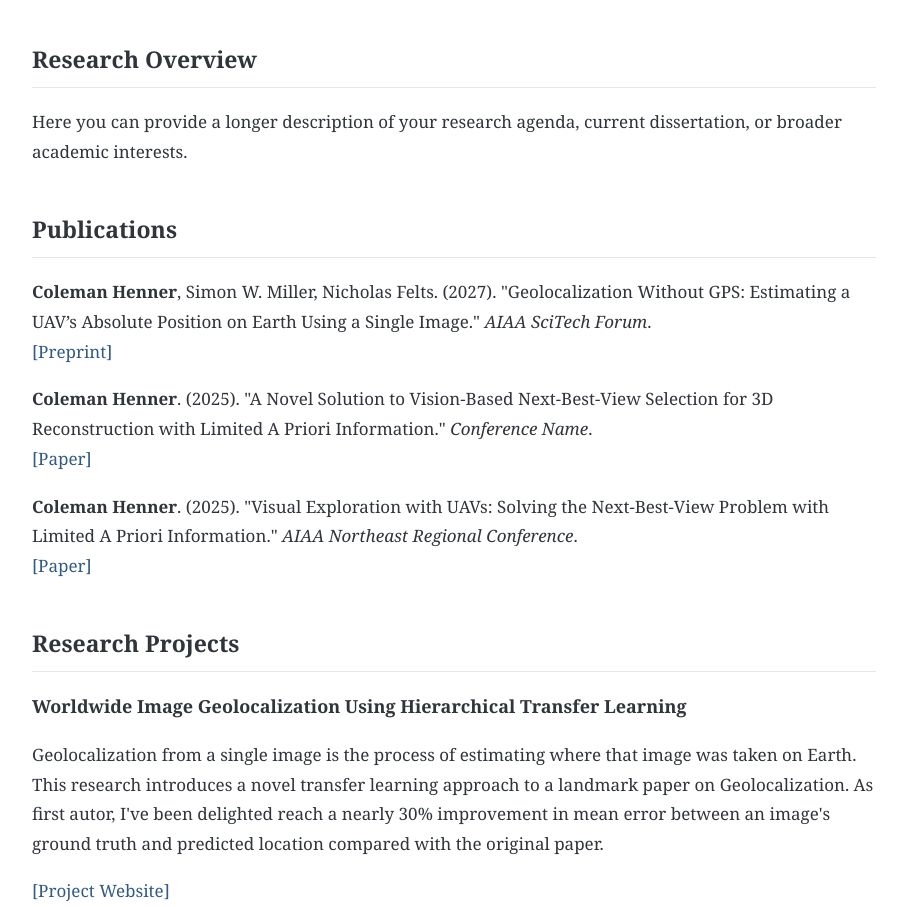
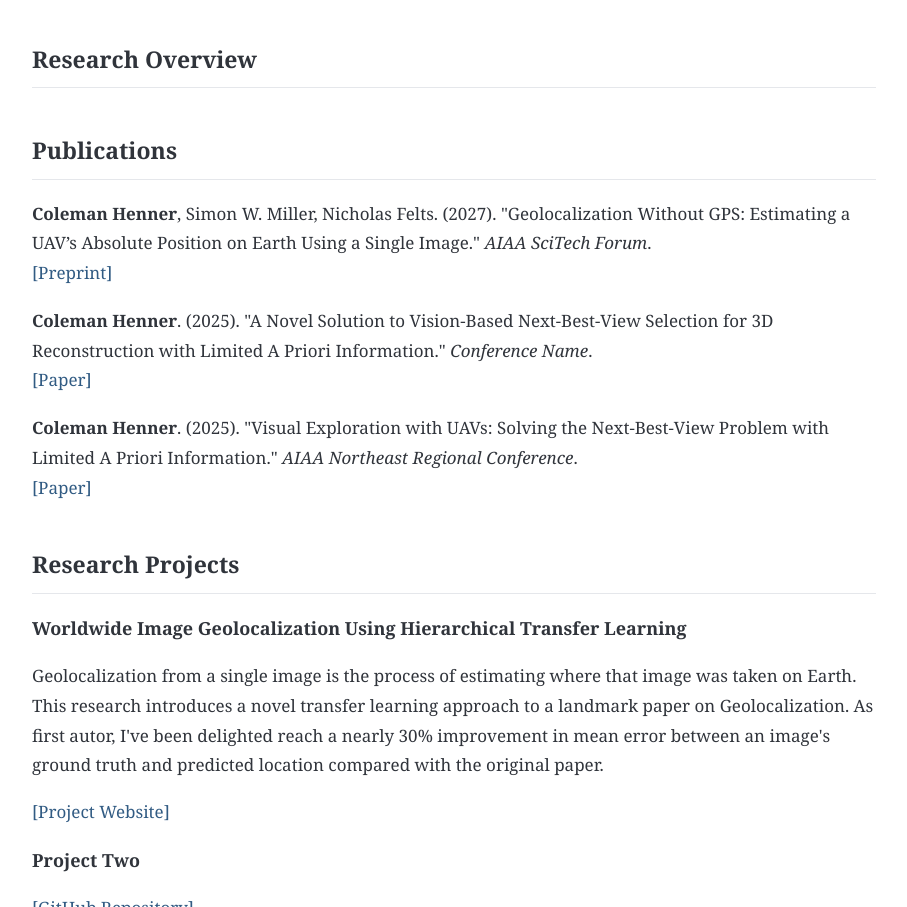
Before and after one commit to colemanhenner/ColemanHenner.github.io, a plain HTML site: page index.html in a window 1280 px wide. Shown: the part 817-1724 px from the top of the page, without its empty margins (186-1093 px from the left). Drawn offline with Linux system fonts and the light colour scheme.

Commit message:
Remove placeholder text in research overview section
Removed placeholder text for research description.

```diff
--- a/index.html
+++ b/index.html
@@ -230,9 +230,7 @@
       <h2>Research Overview</h2>
 
       <p>
-        Here you can provide a longer description of your
-        research agenda, current dissertation, or broader
-        academic interests.
+
       </p>
     </section>
 
```
